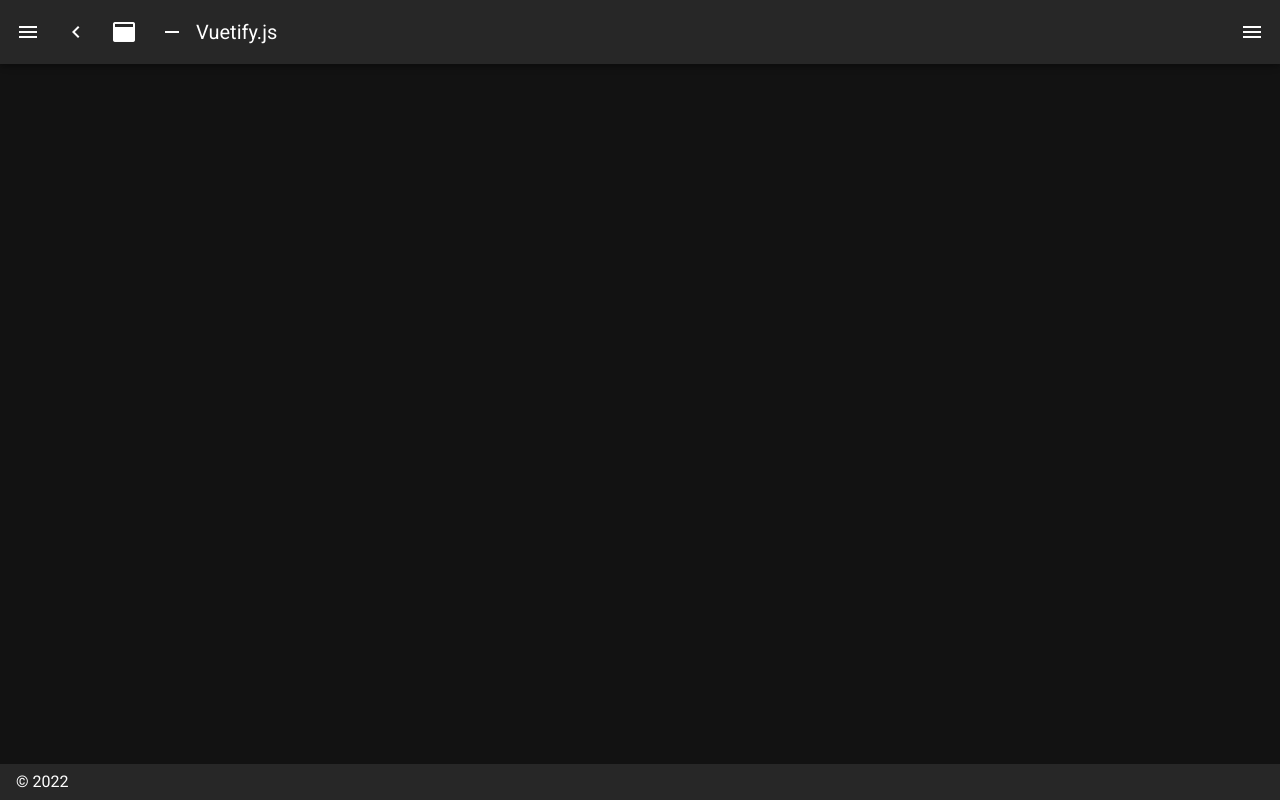
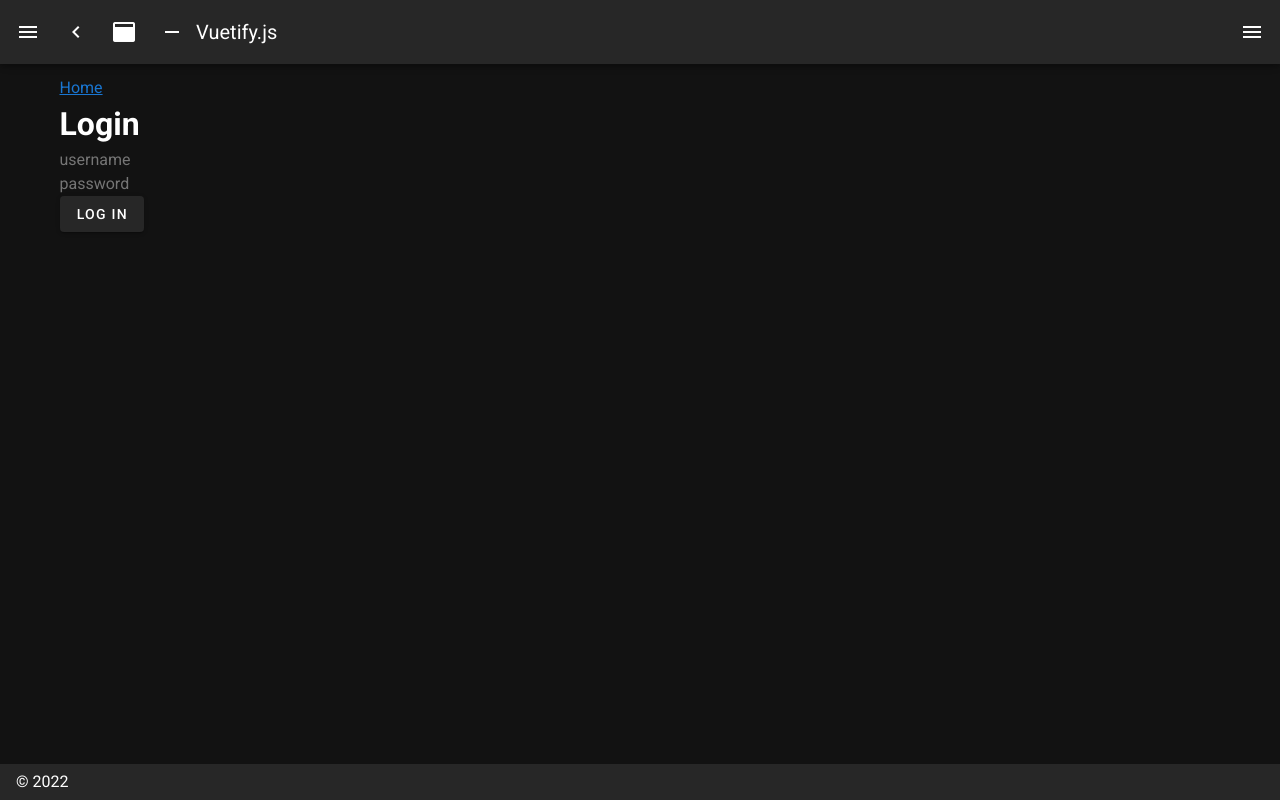
Before and after one commit to ntsonnenberg/NFT-Fund-App, a Nuxt app: page /login in a window 1280 px wide. Before the commit this address had no page. Built offline with nearby package versions, Linux system fonts and the light colour scheme.

Commit message:
implemented Vue authentication pages

```diff
--- a/layouts/default.vue
+++ b/layouts/default.vue
@@ -23,6 +23,9 @@
           </v-list-item-content>
         </v-list-item>
       </v-list>
+      <div v-if="user !== null">
+        <v-btn @click="logout()">Log Out</v-btn>
+      </div>
     </v-navigation-drawer>
     <v-app-bar
       :clipped-left="clipped"
@@ -113,6 +116,18 @@ export default {
       rightDrawer: false,
       title: 'Vuetify.js'
     }
+  },
+
+  methods: {
+    logout () {
+      this.$store.dispatch('accounts/logout');
+    }
+  },
+
+  computed: {
+    user () {
+      return this.$store.state.accounts.user
+    }
   }
 }
 </script>
--- a/pages/index.vue
+++ b/pages/index.vue
@@ -1,54 +1,13 @@
 <template>
 <div>
-  <h1>Authentication</h1>
-  <div>
-    <input v-model="username" placeholder="username">
-  </div>
-  <div>
-    <input v-model="password" placeholder="password">
-  </div>
+  <NuxtLink to="/login">Login</NuxtLink>
+  <h1>Home Page</h1>
+</div>
 
-  <v-btn @click="login()">Log In</v-btn>
-  <v-btn @click="logout()">Log Out</v-btn>
-
-  <div v-if="user !== null">
-    Logged in as {{ user }}
-  </div>
-</div>
 </template>
 
 <script>
-export default {
-  name: 'IndexPage',
-
-  data () {
-    return {
-      username: '',
-      password: ''
-    }
-  },
-
-  methods: {
-    login () {
-      this.$store.dispatch('accounts/login', {
-        username: this.username,
-        password: this.password
-      });
-    },
-
-    logout () {
-      this.$store.dispatch('accounts/logout');
-    }
-  },
-
-  computed: {
-    list () {
-      return this.$store.state.nft.list;
-    },
-
-    user () {
-      return this.$store.state.accounts.user;
-    }
+  export default {
+    name: 'IndexPage'
   }
-}
 </script>
--- /dev/null
+++ b/pages/login.vue
@@ -0,0 +1,64 @@
+<template>
+    <div>
+        <div>
+            <NuxtLink to="/">Home</NuxtLink>
+        </div>
+        <h1>Login</h1>
+        <div>
+            <input v-model="username" placeholder="username">
+        </div>
+        <div>
+            <input v-model="password" placeholder="password">
+        </div>
+
+        <v-btn @click="login()">Log In</v-btn>
+
+        <div v-if="user !== null">
+            <v-btn @click="logout()">Log Out</v-btn>
+        </div>
+
+        <div v-if="user !== null">
+            Logged in as {{ user }}
+        </div>
+    </div>
+</template>
+
+<script>
+export default {
+  name: 'LoginPage',
+
+  data () {
+    return {
+      username: '',
+      password: ''
+    }
+  },
+
+  methods: {
+    login () {
+      this.$store.dispatch('accounts/login', {
+        username: this.username,
+        password: this.password
+      });
+    },
+
+    logout () {
+      this.$store.dispatch('accounts/logout');
+    },
+
+    // getUser() {
+    //     return this.$store.getter.accounts.getUser;
+    // }
+  },
+
+  computed: {
+    list () {
+      return this.$store.state.nft.list;
+    },
+
+    user () {
+      return this.$store.state.accounts.user;
+    },
+  }
+}
+</script>
--- a/store/accounts.js
+++ b/store/accounts.js
@@ -3,6 +3,12 @@ export const state = function () {
     user: getUserFromCookie(),
   };
 };
+
+// export const getters = {
+//   getUser(state) {
+//     return state.user;
+//   },
+// };
 
 export const mutations = {
   setUser(state, user) {
```
